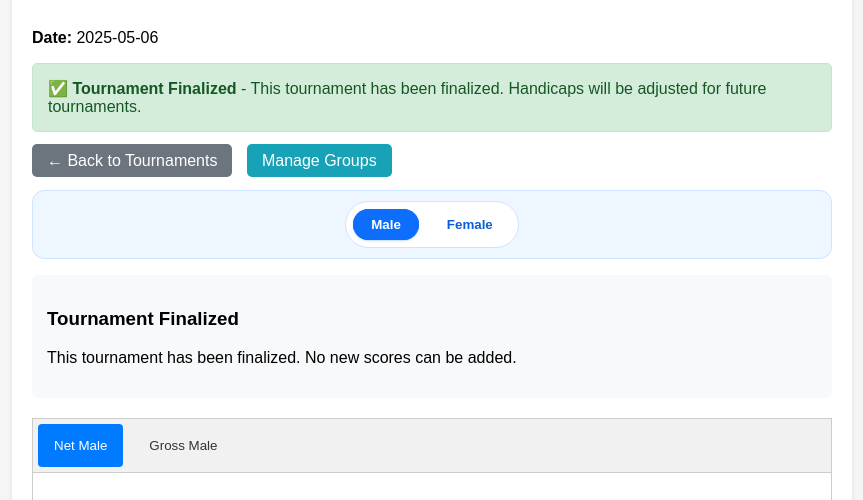
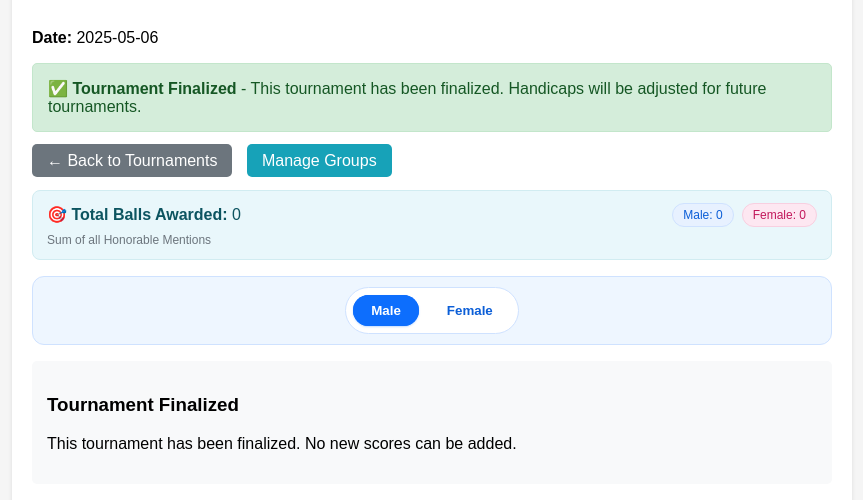
Before and after one commit to Pyrhex/cantai-project, a Flask app: page /tournament/21 in a window 1280 px wide. Shown: the part 245-745 px from the top of the page, without its empty margins (208-1071 px from the left). Run offline with Flask 3, Linux system fonts and the light colour scheme; data comes from the database, SQL or seed files in the repository; both versions use the stored data as it was after the commit.

Commit message:
added points to players and updated UI

```diff
--- a/app.py
+++ b/app.py
@@ -1028,6 +1028,9 @@ def view_tournament(tournament_id):
     # Create a dictionary for easy template access
     honors_dict = {mention['honor_type']: mention['member_name'] for mention in honorable_mentions}
     honors_balls = {mention['honor_type']: (mention['balls_awarded'] if mention['balls_awarded'] is not None else 0) for mention in honorable_mentions}
+    total_balls_awarded = sum(honors_balls.values()) if honors_balls else 0
+    male_balls_awarded = sum(v for k, v in honors_balls.items() if k.endswith(' Male')) if honors_balls else 0
+    female_balls_awarded = sum(v for k, v in honors_balls.items() if k.endswith(' Female')) if honors_balls else 0
 
     # Calculate automatic awards from leaderboards
     automatic_awards = {}
@@ -1066,7 +1069,7 @@ def view_tournament(tournament_id):
             automatic_awards['BB'] = calculated_net_scores[-2][0]['name']
 
     conn.close()
-    return render_template('view_tournament.html', tournament=tournament, gross_male_scores=gross_male_scores, gross_female_scores=gross_female_scores, net_male_scores=net_male_scores, net_female_scores=net_female_scores, members=members, groups=groups, selected_group_id=selected_group_id, adjustments_log=adjustments_log, honors_dict=honors_dict, honor_types=honor_types, automatic_awards=automatic_awards, honors_balls=honors_balls)
+    return render_template('view_tournament.html', tournament=tournament, gross_male_scores=gross_male_scores, gross_female_scores=gross_female_scores, net_male_scores=net_male_scores, net_female_scores=net_female_scores, members=members, groups=groups, selected_group_id=selected_group_id, adjustments_log=adjustments_log, honors_dict=honors_dict, honor_types=honor_types, automatic_awards=automatic_awards, honors_balls=honors_balls, total_balls_awarded=total_balls_awarded, male_balls_awarded=male_balls_awarded, female_balls_awarded=female_balls_awarded)
 
 @app.route('/tournament/<int:tournament_id>/add_score', methods=['POST'])
 def add_tournament_score(tournament_id):
--- a/templates/view_tournament.html
+++ b/templates/view_tournament.html
@@ -171,6 +171,19 @@
         style="background-color: #17a2b8; color: white; padding: 8px 15px; text-decoration: none; border-radius: 5px;">Manage
         Groups</a>
 </div>
+
+{% if total_balls_awarded is not none %}
+<div class="no-print" style="margin-bottom: 16px; padding: 12px 14px; border: 1px solid #d1ecf1; background: #e9f7fb; color: #0c5460; border-radius: 8px;">
+    <div style="display:flex; align-items:center; gap:12px; flex-wrap: wrap;">
+        <div><strong>🎯 Total Balls Awarded:</strong> <span id="total-balls-count">{{ total_balls_awarded }}</span></div>
+        <div style="display:inline-flex; gap:8px; margin-left:auto;">
+            <span style="display:inline-block; background:#e7f1ff; color:#0b5ed7; border:1px solid #cfe2ff; border-radius:999px; padding:4px 10px; font-size:12px;">Male: <span id="male-balls-count">{{ male_balls_awarded or 0 }}</span></span>
+            <span style="display:inline-block; background:#fde7f1; color:#c2185b; border:1px solid #f8cfe0; border-radius:999px; padding:4px 10px; font-size:12px;">Female: <span id="female-balls-count">{{ female_balls_awarded or 0 }}</span></span>
+        </div>
+    </div>
+    <div style="color:#6c757d; font-size:12px; margin-top:6px;">Sum of all Honorable Mentions</div>
+</div>
+{% endif %}
 
 <!-- Gender toggle tabs (page-wide scope) -->
 <div class="gender-toggle no-print" role="tablist" aria-label="Gender filter (applies to entire page)">
@@ -1053,12 +1066,28 @@
                 fd.append('honor_type', honorType);
                 fd.append('balls', String(balls));
                 fetch('/tournament/{{ tournament.id }}/set_honor_balls', { method: 'POST', body: fd, credentials: 'same-origin' })
-                    .then(function(){ window.scrollTo(0, y); })
+                    .then(function(){ updateBallsCounters(); window.scrollTo(0, y); })
                     .catch(function(){});
             };
             input.addEventListener('change', handler);
             input.addEventListener('blur', handler);
         });
+    }
+
+    function updateBallsCounters() {
+        var inputs = document.querySelectorAll('input.honor-balls-input');
+        var total = 0, male = 0, female = 0;
+        inputs.forEach(function(inp){
+            var v = parseInt(inp.value || '0', 10);
+            if (isNaN(v) || v < 0) v = 0;
+            total += v;
+            var ht = inp.getAttribute('data-honor-type') || '';
+            if (ht.endsWith(' Male')) male += v;
+            else if (ht.endsWith(' Female')) female += v;
+        });
+        var t = document.getElementById('total-balls-count'); if (t) t.textContent = total;
+        var m = document.getElementById('male-balls-count'); if (m) m.textContent = male;
+        var f = document.getElementById('female-balls-count'); if (f) f.textContent = female;
     }
 
     // Handle honorable mention assignment/remove without page jump
@@ -1131,6 +1160,7 @@
                         }
                         // Reattach assign handler to the new form
                         attachHonorAssignHandlers();
+                        updateBallsCounters();
                         window.scrollTo(0, y);
                     })
                     .catch(function(){ /* ignore */ });
```
Also changed, not shown: database.db.
